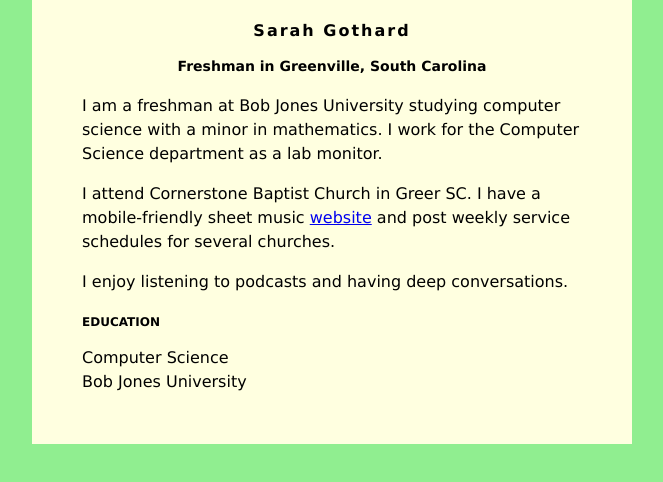
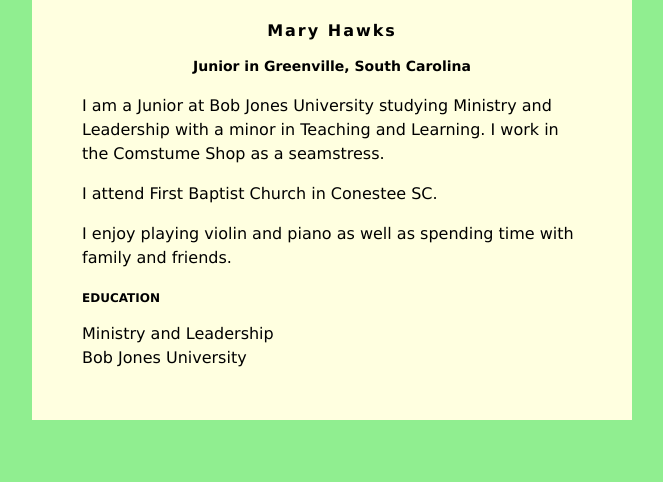
Before and after one commit to githubdiglit/githubdiglit.github.io, a plain HTML site: page index.html in a window 1280 px wide. Shown: the whole page, without its empty margins (308-971 px from the left). Drawn offline with Linux system fonts and the light colour scheme.

Commit message:
Update index.html

```diff
--- a/index.html
+++ b/index.html
@@ -30,21 +30,19 @@
 </head>
 <body>
     <div id="content">
-        <h1>Sarah Gothard</h1>
-        <h2>Freshman in Greenville, South Carolina</h2>
+        <h1>Mary Hawks</h1>
+        <h2>Junior in Greenville, South Carolina</h2>
 
-         <p>I am a freshman at Bob Jones University studying computer science with a minor in
-            mathematics. I work for the Computer Science department as a lab monitor.</p>
+         <p>I am a Junior at Bob Jones University studying Ministry and Leadership with a minor in
+            Teaching and Learning. I work in the Comstume Shop as a seamstress.</p>
          <p>
-            I attend Cornerstone Baptist Church in Greer SC. I have a mobile-friendly
-            sheet music <a href="https://mobilehymns.org/">website</a> and post weekly service
-            schedules for several churches.
+            I attend First Baptist Church in Conestee SC.
          </p>
          <p>
-            I enjoy listening to podcasts and having deep conversations.
+            I enjoy playing violin and piano as well as spending time with family and friends.
          </p>
         <h3>EDUCATION</h3>
-        Computer Science<br />
+        Ministry and Leadership<br />
         Bob Jones University
     </div>
 
```
